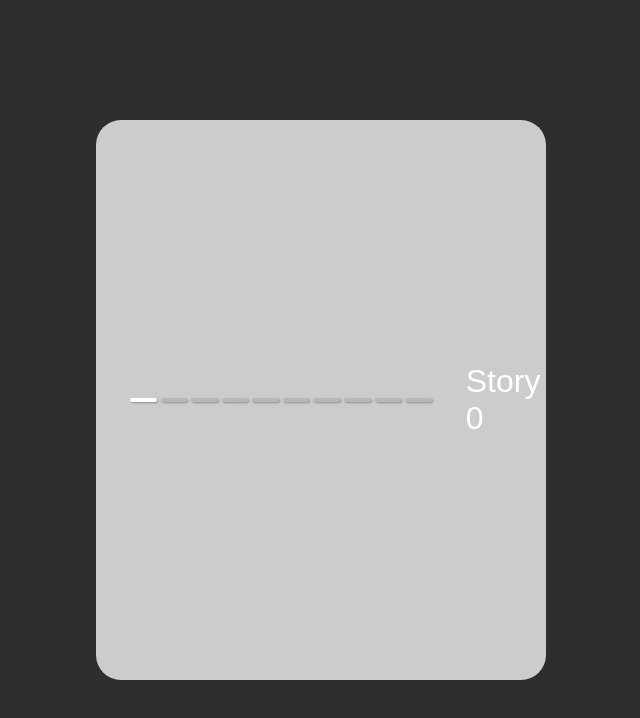
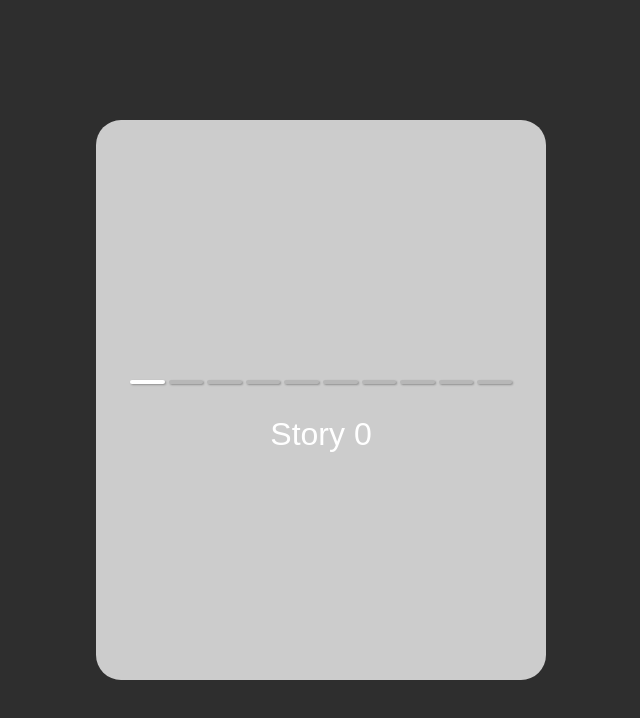
Before and after one commit to shlendakh/szlendak-showcase, a React (Create React App) app: page / in a window 1280 px wide. Shown: the top 718 px of the page, without its empty margins (319-959 px from the left). Built offline with nearby package versions, Linux system fonts and the light colour scheme.

Commit message:
more tests

```diff
--- a/src/App.css
+++ b/src/App.css
@@ -1,41 +1,3 @@
-html {
-  box-sizing: border-box;
-  font-size: 16px;
-}
-
-*, *:before, *:after {
-  box-sizing: border-box;
-}
-
-body, h1, h2, h3, h4, h5, h6, p, ol, ul {
-  margin: 0;
-  padding: 0;
-  font-weight: normal;
-}
-
-ol, ul {
-  list-style: none;
-}
-
-img {
-  max-width: 100%;
-  height: auto;
-}
-
-body {
-  display: flex;
-  justify-content: center;
-  align-items: center;
-  background-color: #2E2E2E;
-  color: white;
-  margin: 0;
-  font-family: "Arial", sans-serif;
-}
-
-#root {
-  overflow-x: hidden;
-}
-
 .app {
   width: 100vw;
   height: 100vh;
--- a/src/App.scss
+++ b/src/App.scss
@@ -1,8 +1,5 @@
 @use "sass:math";
-@import './sass/reset';
-@import './sass/layout';
 @import './sass/variables';
-@import './sass/base';
 
 .app {
     width: 100vw;
--- a/src/components/Story/Story.css
+++ b/src/components/Story/Story.css
@@ -40,6 +40,7 @@ body {
   width: 100%;
   height: 70vh;
   display: flex;
+  flex-direction: column;
   align-items: center;
   justify-content: center;
   font-size: 2em;
--- a/src/components/Story/Story.scss
+++ b/src/components/Story/Story.scss
@@ -8,6 +8,7 @@
     width: 100%;
     height: 70vh;
     display: flex;
+    flex-direction: column;
     align-items: center;
     justify-content: center;
     font-size: 2em;
```
Also changed, not shown: 2 other files (tests, documents, lock files or other folders).
